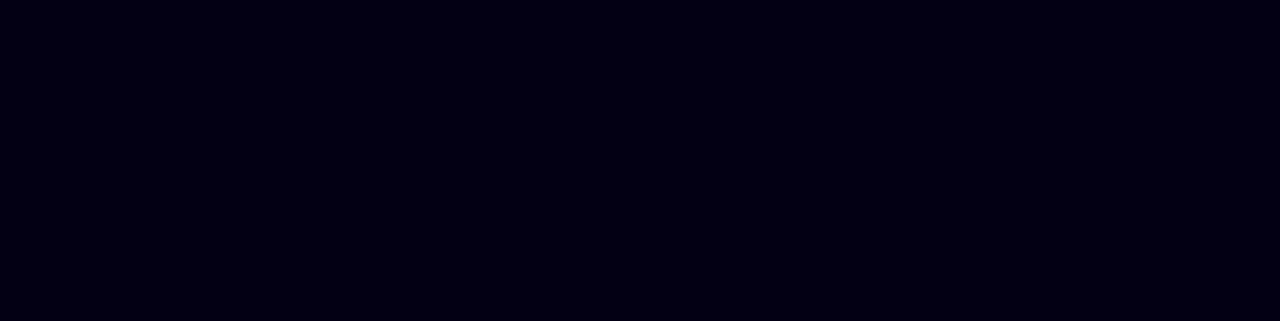
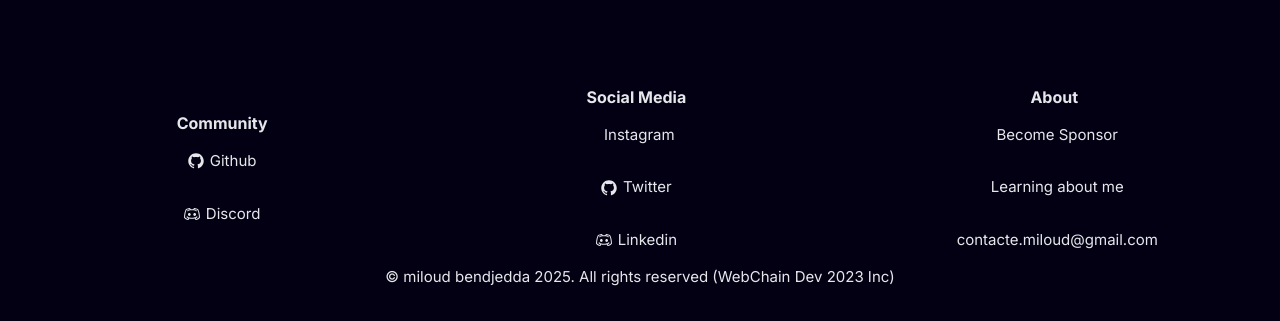
Before and after one commit to Miloud73/Modern_portfolio, a Next.js app: page / in a window 1280 px wide. Shown: the part 3659-3980 px from the top of the page. Before the commit the page ends 3649 px from the top, so only its background shows below. Built offline with nearby package versions, Linux system fonts and the light colour scheme.

Commit message:
last update

```diff
--- a/app/page.tsx
+++ b/app/page.tsx
@@ -1,4 +1,5 @@
 import Encryption from "@/components/main/Encryption";
+import Footer from "@/components/main/Footer";
 import Hero from "@/components/main/Hero";
 import Projects from "@/components/main/Projects";
 import Skills from "@/components/main/Skills";
@@ -12,6 +13,7 @@ export default function Home() {
         <Skills/>
         <Encryption/>
         <Projects/>
+        <Footer/>
       </div>
     </main>
   );
```
